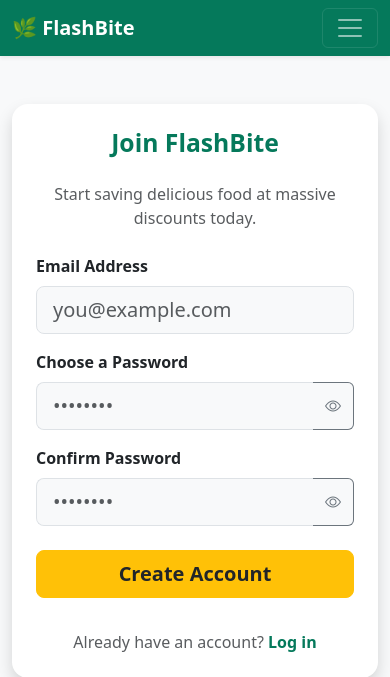
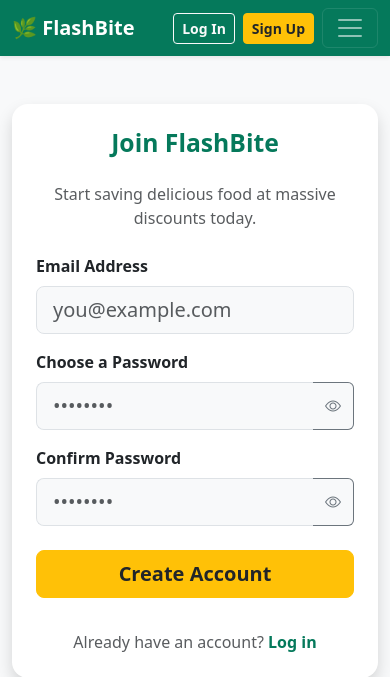
Before and after one commit to calmroshaan/flashbite-web, a Django app: page /accounts/signup/ in a window 390 px wide. Shown: the top 677 px of the page. Run offline with Django 4.2, Linux system fonts and the light colour scheme.

Commit message:
UI: Fix mobile navbar authentication buttons and add favicon

```diff
--- a/templates/base.html
+++ b/templates/base.html
@@ -1,9 +1,11 @@
 <!DOCTYPE html>
 <html lang="en">
 <head>
+    {% load static %}
     <meta charset="UTF-8">
     <meta name="viewport" content="width=device-width, initial-scale=1.0">
     <title>FlashBite - Save Food, Save Money</title>
+    <link rel="icon" type="image/x-icon" href="{% static 'favicon.ico' %}">
     <link href="https://cdn.jsdelivr.net/npm/bootstrap@5.3.0/dist/css/bootstrap.min.css" rel="stylesheet">
     <link rel="stylesheet" href="https://cdn.jsdelivr.net/npm/bootstrap-icons@1.11.1/font/bootstrap-icons.css">
     <style>
@@ -19,24 +21,26 @@
     <nav class="navbar navbar-expand-lg navbar-dark bg-flashbite shadow-sm sticky-top">
         <div class="container">
             <a class="navbar-brand fw-bold" href="/">🌿 FlashBite</a>
+            <!-- Auth buttons visible on all screens -->
+            <div class="d-flex align-items-center ms-auto order-lg-last">
+                {% if user.is_authenticated %}
+                    <a class="btn btn-sm btn-outline-light fw-bold me-2" href="{% url 'core:dashboard' %}">Dashboard</a>
+                    <a class="btn btn-sm btn-outline-light me-2" href="{% url 'account_logout' %}">Log Out</a>
+                {% else %}
+                    <a class="btn btn-sm btn-outline-light fw-bold me-2" href="{% url 'account_login' %}">Log In</a>
+                    <a class="btn btn-sm btn-warning fw-bold text-dark me-2" href="{% url 'account_signup' %}">Sign Up</a>
+                {% endif %}
+            </div>
+
             <button class="navbar-toggler" type="button" data-bs-toggle="collapse" data-bs-target="#navbarNav">
                 <span class="navbar-toggler-icon"></span>
             </button>
+
             <div class="collapse navbar-collapse" id="navbarNav">
-                <ul class="navbar-nav ms-auto">
+                <ul class="navbar-nav ms-auto me-lg-3">
                     <li class="nav-item"><a class="nav-link text-white fw-bold" href="{% url 'stores:store_list' %}">Browse Stores</a></li>
                     <li class="nav-item"><a class="nav-link text-warning fw-bold" href="{% url 'core:partner' %}">Partner with Us</a></li>
-                    <li class="nav-item"><a class="nav-link text-white" href="{% url 'stores:owner_dashboard' %}">Vendor Dashboard</a></li> {% if user.is_authenticated %}
-                        <li class="nav-item"><a class="nav-link text-warning fw-bold" href="{% url 'core:dashboard' %}">Dashboard</a></li>
-                        <li class="nav-item"><a class="btn btn-outline-light ms-lg-3" href="{% url 'account_logout' %}">Log Out</a></li>
-                    {% else %}
-                        <li class="nav-item ms-lg-2 mt-3 mt-lg-0 d-grid">
-                            <a class="btn btn-outline-light fw-bold" href="{% url 'account_login' %}">Log In</a>
-                        </li>
-                        <li class="nav-item ms-lg-2 mt-2 mt-lg-0 d-grid">
-                            <a class="btn btn-warning fw-bold text-dark" href="{% url 'account_signup' %}">Sign Up</a>
-                        </li>
-                    {% endif %}
+                    <li class="nav-item"><a class="nav-link text-white" href="{% url 'stores:owner_dashboard' %}">Vendor Dashboard</a></li>
                 </ul>
             </div>
         </div>
```
Also changed, not shown: static/favicon.ico (added).
